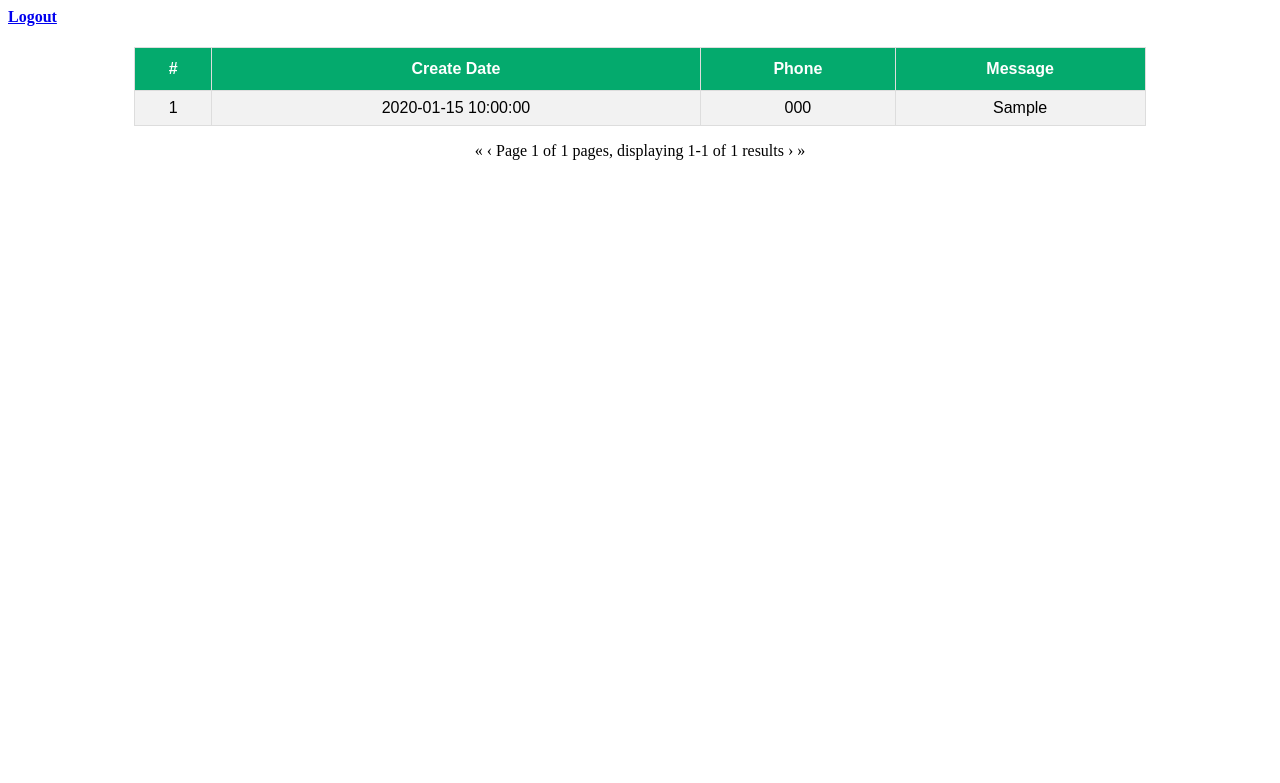
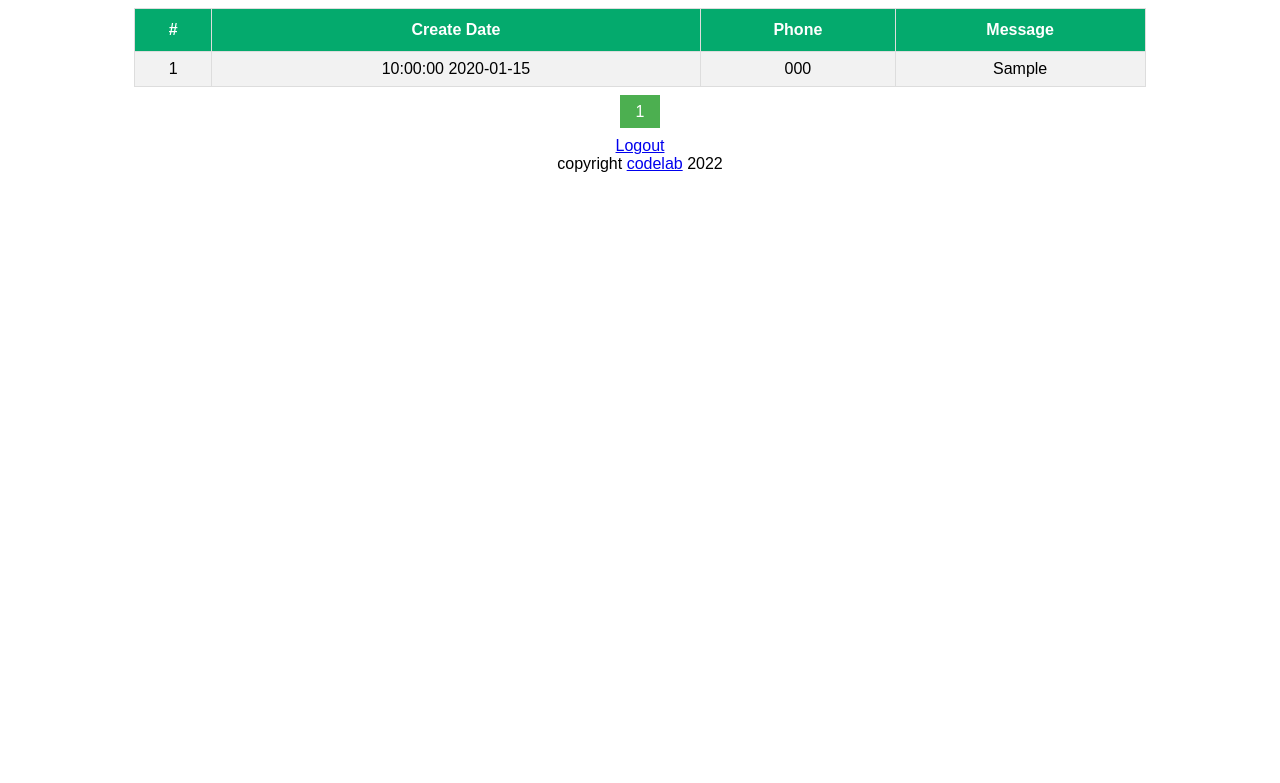
Before and after one commit to Mohamed94ly/gatewaysms, a PHP site: page /show.php?page=1 in a window 1280 px wide. Shown: the top 783 px of the page. Run offline with PHP 8.4, Linux system fonts and the light colour scheme; the visitor is signed in with stand-in values (Sample User, id 1); tables that the repository leaves empty hold one stand-in row (values such as "Sample post").

Commit message:
paging fixed

```diff
--- a/show.php
+++ b/show.php
@@ -64,9 +64,12 @@
         <title>Message</title>
 
         <style>
+            body{
+                font-family: sans-serif;
+            }
             .message {
                 margin: auto;
-                font-family: Arial, Helvetica, sans-serif;
+                font-family: sans-serif;
                 border-collapse: collapse;
                 width: 80%;
             }
@@ -75,6 +78,7 @@
                 border: 1px solid #ddd;
                 padding: 8px;
                 text-align: center;
+                direction: rtl;
             }
 
             .message tr:nth-child(even){background-color: #f2f2f2;}
@@ -92,10 +96,32 @@
             .paging{
                 text-align: center;
             }
+
+            .paging a, .paging span {
+                color: black;
+                padding: 8px 16px;
+                text-decoration: none;
+            }
+
+            .paging a.active {
+                background-color: #4CAF50;
+                color: white;
+            }
+
+            .paging a:hover:not(.active) {background-color: #ddd;}
+
+            .disabled{
+                display: none;
+            }
+
+            .copyright{
+                width: 100%;
+                text-align: center;
+            }
         </style>
     </head>
     <body>
-        <h4><a href="logout.php">Logout</a></h4>
+
         <table class="message">
             <tr>
                 <th>#</td>
@@ -103,7 +129,13 @@
                 <th>Phone</td>
                 <th>Message</td>
             </tr>
-            <?php $i = 1; ?>
+            <?php
+                if($_GET['page'] == 1)
+                    $i = 1;
+                else
+                    $i = 25 * ($_GET['page'] - 1) + 1;
+
+            ?>
             <?php if($iterator) { ?>
                 <?php foreach ($iterator as $row) { ?>
                     <tr>
@@ -116,6 +148,36 @@
             <?php } ?>
         </table>
 
-        <?php echo '<div class="paging"><p>', $prevlink, ' Page ', $page, ' of ', $pages, ' pages, displaying ', $start, '-', $end, ' of ', $total, ' results ', $nextlink, ' </p></div>'; ?>
+        <div class="paging">
+            <p>
+                <?php
+                    echo $prevlink;
+
+                    if($_GET['page'] - 4 > 1)
+                        $startPage = $_GET['page'] - 4;
+                    else
+                        $startPage = 0;
+
+                    $range_pages = $startPage + 6;
+
+                    for($i=$startPage; $i < $range_pages and $i < $pages; $i++)
+                    {
+                        if($i + 1 == $_GET['page'])
+                            echo ' <a class="active" href="?page=',$i + 1,'">', $i + 1, '</a> ';
+                        else
+                            echo ' <a href="?page=',$i + 1,'">', $i + 1, '</a> ';
+                    }
+                    // echo ' Page ', $page, ' of ', $pages, ' pages, displaying ', $start, '-', $end, ' of ', $total, ' results ';
+                    echo $nextlink;
+                ?>
+            </p>
+        </div>
+
+        <div class="copyright">
+            <a href="logout.php">Logout</a><br>
+            copyright <a href="http://codelab.ly">codelab</a> <?php echo date("Y"); ?>
+        </div>
+        <h4></h4>
+        <h4></h4>
     </body>
 </html>
```
